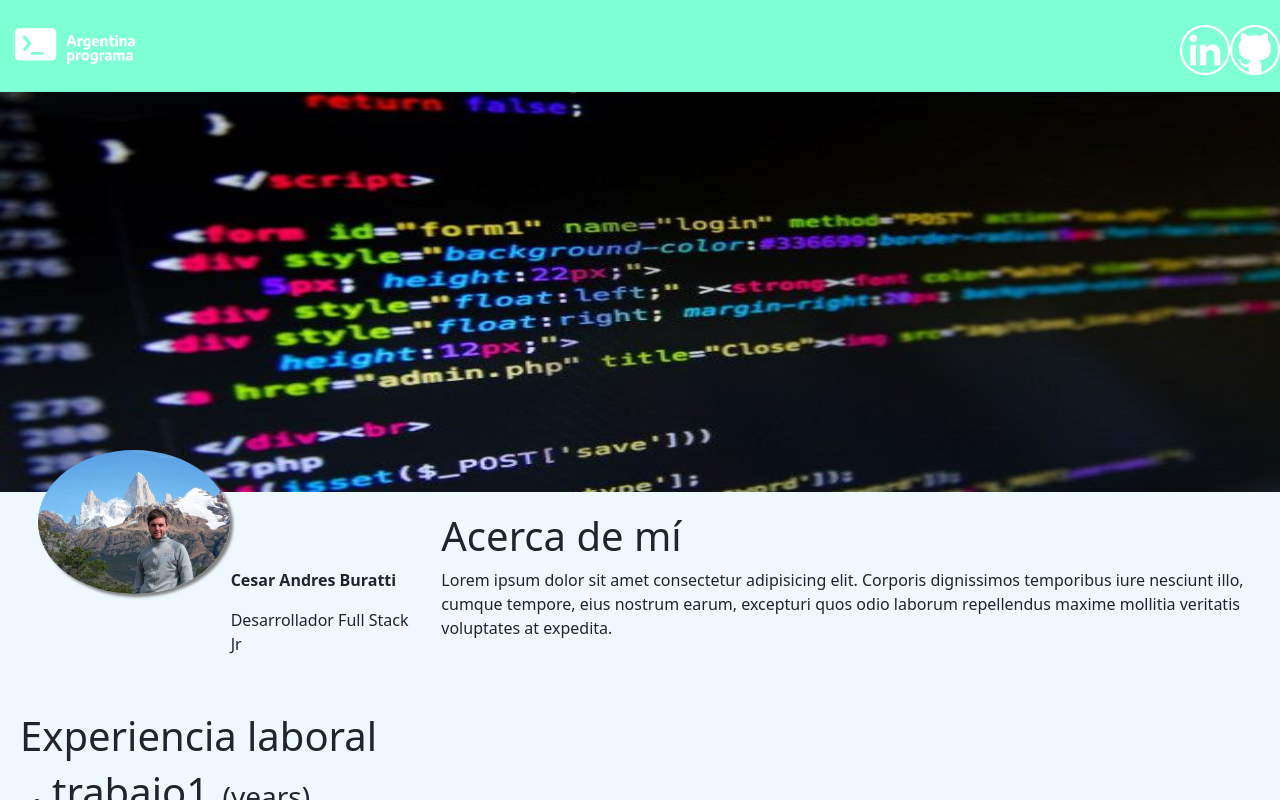
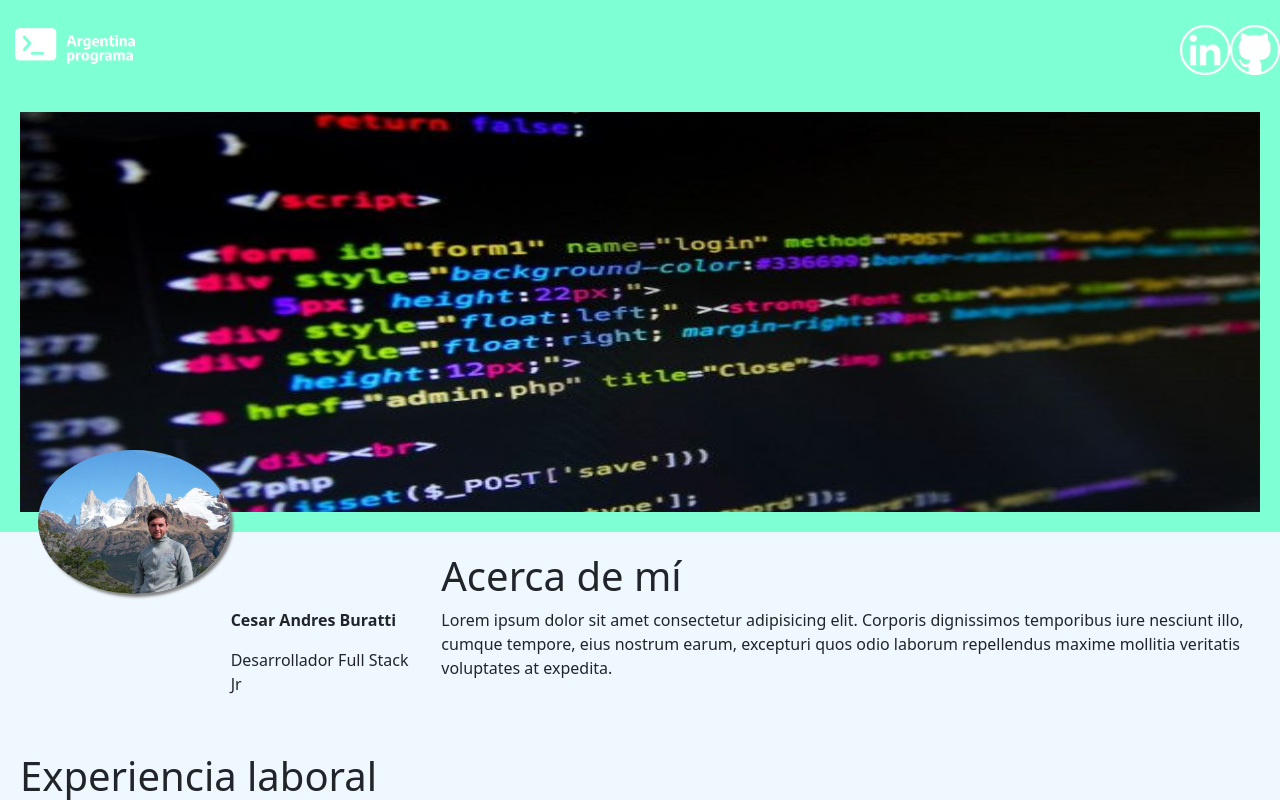
Before and after one commit to CesarBuratti/ProyectoFinal, an Angular app in the folder ProyInt/: page / in a window 1280 px wide. Shown: the top 800 px of the page. Built offline with nearby package versions, Linux system fonts and the light colour scheme.

Commit message:
modificacion banner

```diff
--- a/ProyInt/src/app/componentes/banner/banner.component.css
+++ b/ProyInt/src/app/componentes/banner/banner.component.css
@@ -1,3 +1,10 @@
+.row{
+    padding: 20px;
+}
+
+
+
+
 img {
     width: 100%;
     height: 400px;
--- a/ProyInt/src/app/componentes/banner/banner.component.html
+++ b/ProyInt/src/app/componentes/banner/banner.component.html
@@ -1,3 +1,3 @@
-<div>
+<div class="row">
     <img src="../../../assets/banner.jpg" class="img-fluid" alt="">
 </div>
```
